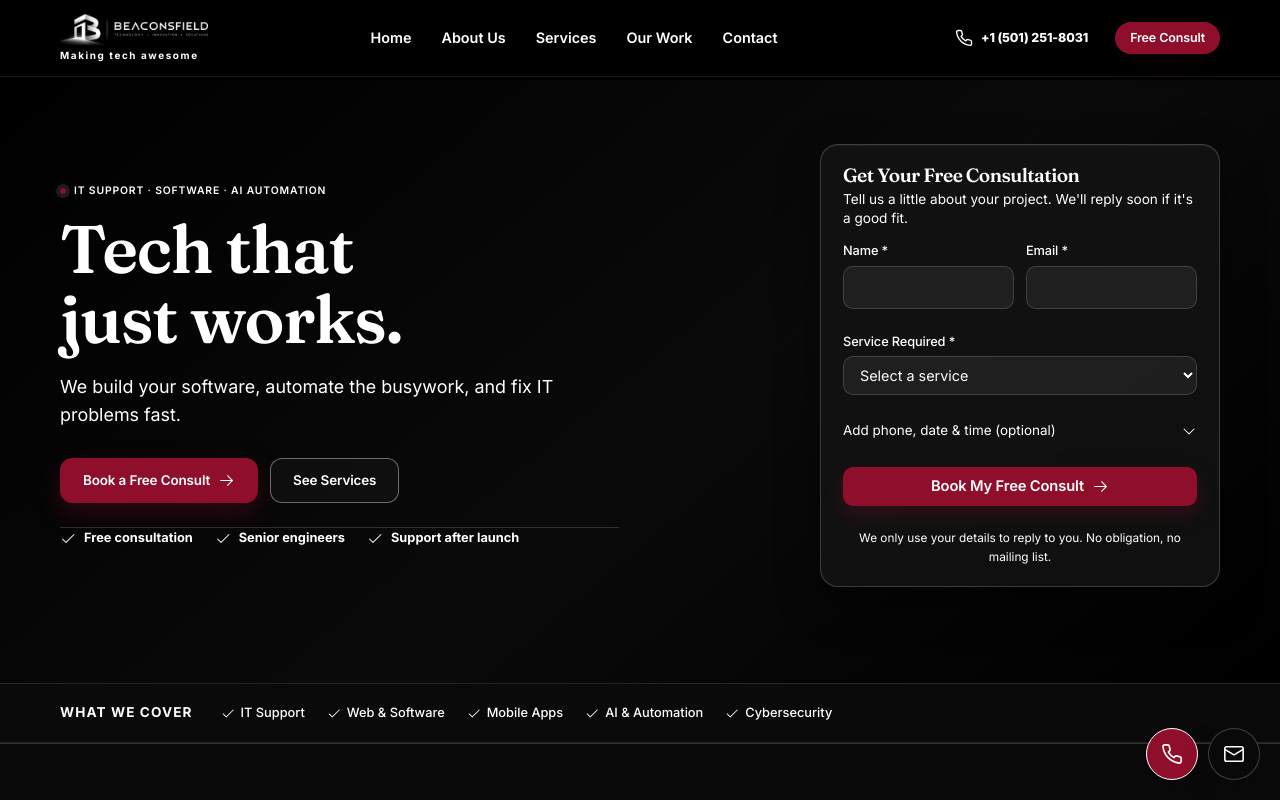
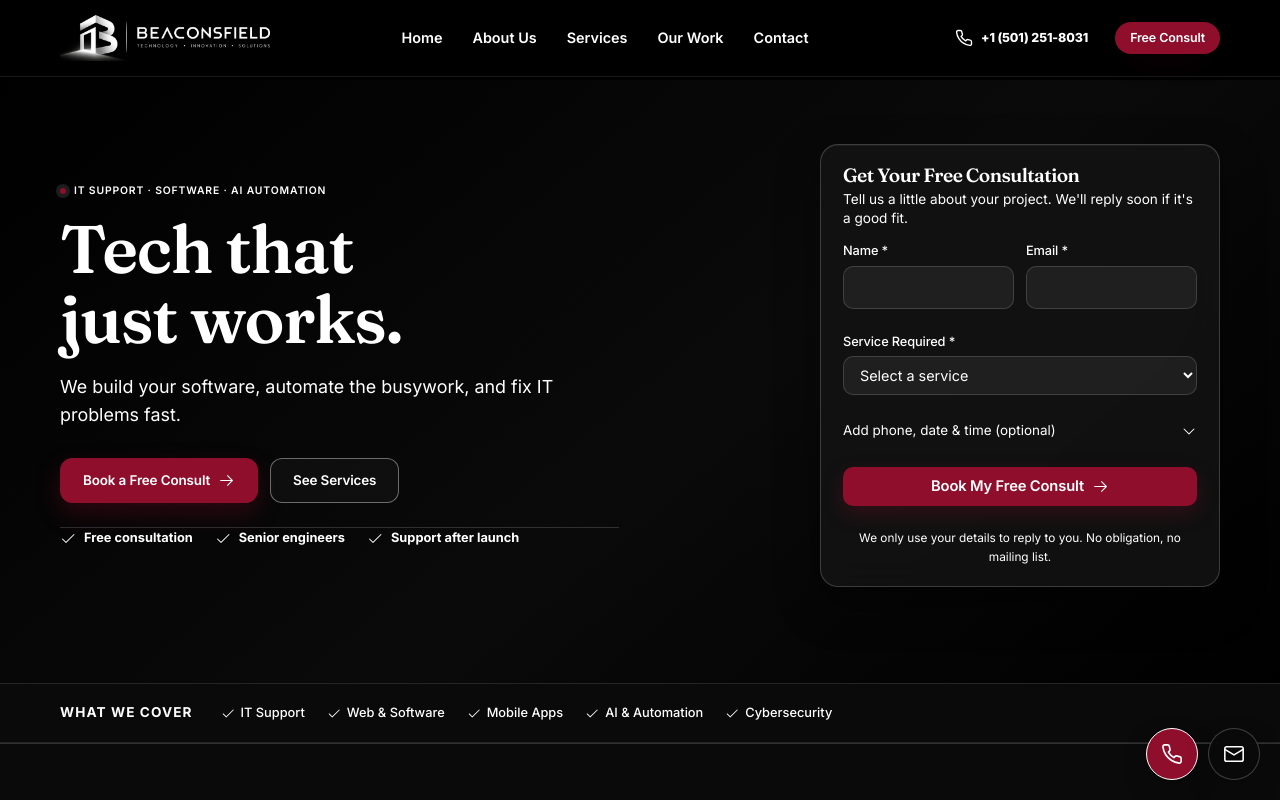
Before and after one commit to IqraMalik99/becon-field, a React (Vite) app: page / in a window 1280 px wide. Shown: the top 800 px of the page. Built offline with nearby package versions, Linux system fonts and the light colour scheme.

Commit message:
remove: logo tagline and enlarge logo in header and footer

```diff
--- a/src/components/Logo.jsx
+++ b/src/components/Logo.jsx
@@ -1,9 +1,7 @@
 const css = `
 .logo {
   display: inline-flex;
-  flex-direction: column;
-  align-items: flex-start;
-  gap: 0;
+  align-items: center;
   flex-shrink: 0;
   min-width: max-content;
   padding: 2px 0;
@@ -15,17 +13,10 @@ const css = `
   box-shadow: none;
 }
 
-.logo__brand {
-  display: inline-flex;
-  flex-direction: column;
-  align-items: flex-start;
-  line-height: 1;
-}
-
 .logo .logo__mark {
   display: block;
   flex-shrink: 0;
-  width: 148px;
+  width: 210px;
   height: auto;
   object-fit: contain;
   border: 0;
@@ -35,21 +26,9 @@ const css = `
   box-shadow: none;
 }
 
-.logo__tagline {
-  margin-top: 5px;
-  color: #ffffff;
-  font-size: 0.62rem;
-  font-weight: 700;
-  letter-spacing: 0.16em;
-  line-height: 1.2;
-}
-
 @media (max-width: 520px) {
   .logo .logo__mark {
-    width: 118px;
-  }
-  .logo__tagline {
-    font-size: 0.55rem;
+    width: 170px;
   }
 }
 `;
@@ -58,16 +37,13 @@ export default function Logo() {
   return (
     <a href="#top" className="logo" aria-label="Beaconsfield home">
       <style>{css}</style>
-      <span className="logo__brand">
-        <img
-          className="logo__mark"
-          src="/images/logo.png"
-          alt="Beaconsfield"
-          width="148"
-          height="32"
-        />
-        <span className="logo__tagline">Making tech awesome</span>
-      </span>
+      <img
+        className="logo__mark"
+        src="/images/logo.png"
+        alt="Beaconsfield"
+        width="210"
+        height="45"
+      />
     </a>
   );
 }
```
